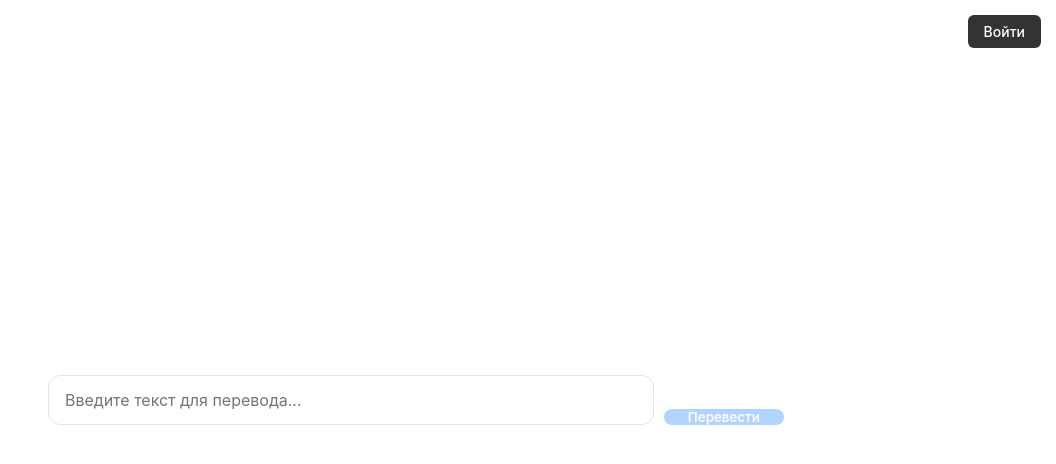
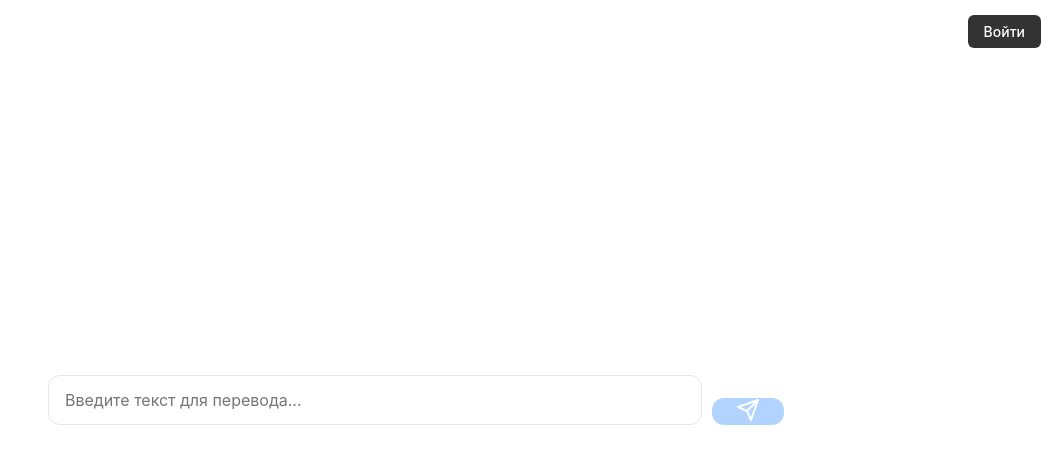
Before and after one commit to mrMoish/LinguaChat, a React (Vite) app in the folder frontend/: page / in a window 1280 px wide. Shown: the top 464 px of the page, without its empty margins (224-1280 px from the left). Built offline with nearby package versions, Linux system fonts and the light colour scheme.

Commit message:
Enhance send button with SVG icon and aria-label
Updated the send button to include an SVG icon and added an aria-label for accessibility.

```diff
--- a/frontend/src/App.jsx
+++ b/frontend/src/App.jsx
@@ -66,7 +66,6 @@ function App() {
         <div className="chat-container" ref={chatContainerRef}>
           {messages.map((msg, idx) => (
             <div key={idx} className={`message-wrapper ${msg.role}`}>
-              {/* Используем pre-wrap в CSS для переноса строк */}
               <div className={`message ${msg.role}`}>
                 {msg.content}
               </div>
@@ -93,8 +92,17 @@ function App() {
           rows={1}
           disabled={isLoading}
         />
-        <button onClick={handleSend} disabled={!input.trim() || isLoading} className="send-btn">
-          Перевести
+        {/* Кнопка с иконкой отправки (SVG) */}
+        <button
+          onClick={handleSend}
+          disabled={!input.trim() || isLoading}
+          className="send-btn"
+          aria-label="Отправить"
+        >
+          <svg width="24" height="24" viewBox="0 0 24 24" fill="none" stroke="currentColor" strokeWidth="2" strokeLinecap="round" strokeLinejoin="round">
+            <line x1="22" y1="2" x2="11" y2="13"></line>
+            <polygon points="22 2 15 22 11 13 2 9 22 2"></polygon>
+          </svg>
         </button>
       </div>
     </div>
```
